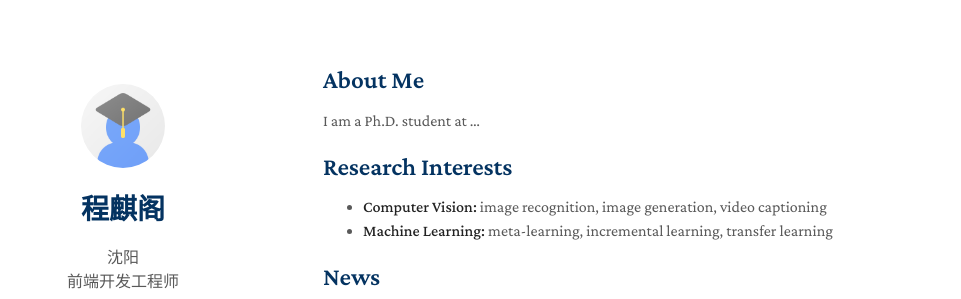
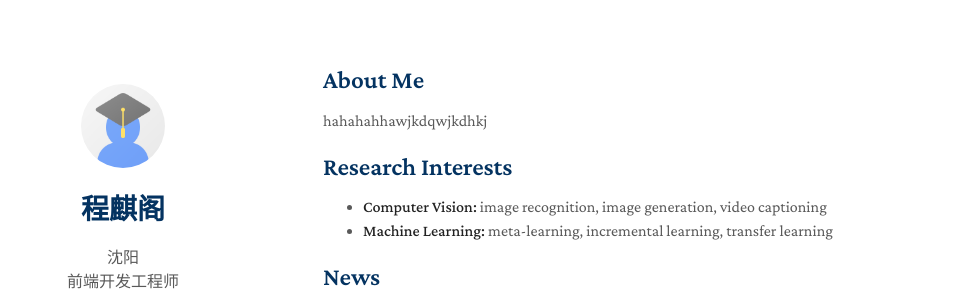
Before and after one commit to cqg001/cqg001.github.io, a Jekyll site: the page built from index.md, in a window 1280 px wide and 1041 px high. Shown: the top 299 px of the window, without its empty margins (147-1108 px from the left). Built offline with Jekyll 4.4.1, drawn with Linux system fonts in a browser that asks for light colours; nearby versions of some CDN libraries; a style sheet for code colours, icons or effects is not loaded; our own code applies the rules of GitHub Pages for plain Markdown files.

Commit message:
Update index.md

```diff
--- a/index.md
+++ b/index.md
@@ -4,7 +4,7 @@ layout: homepage
 
 ## About Me
 
-I am a Ph.D. student at ...
+hahahahhawjkdqwjkdhkj
 
 ## Research Interests
 
```
